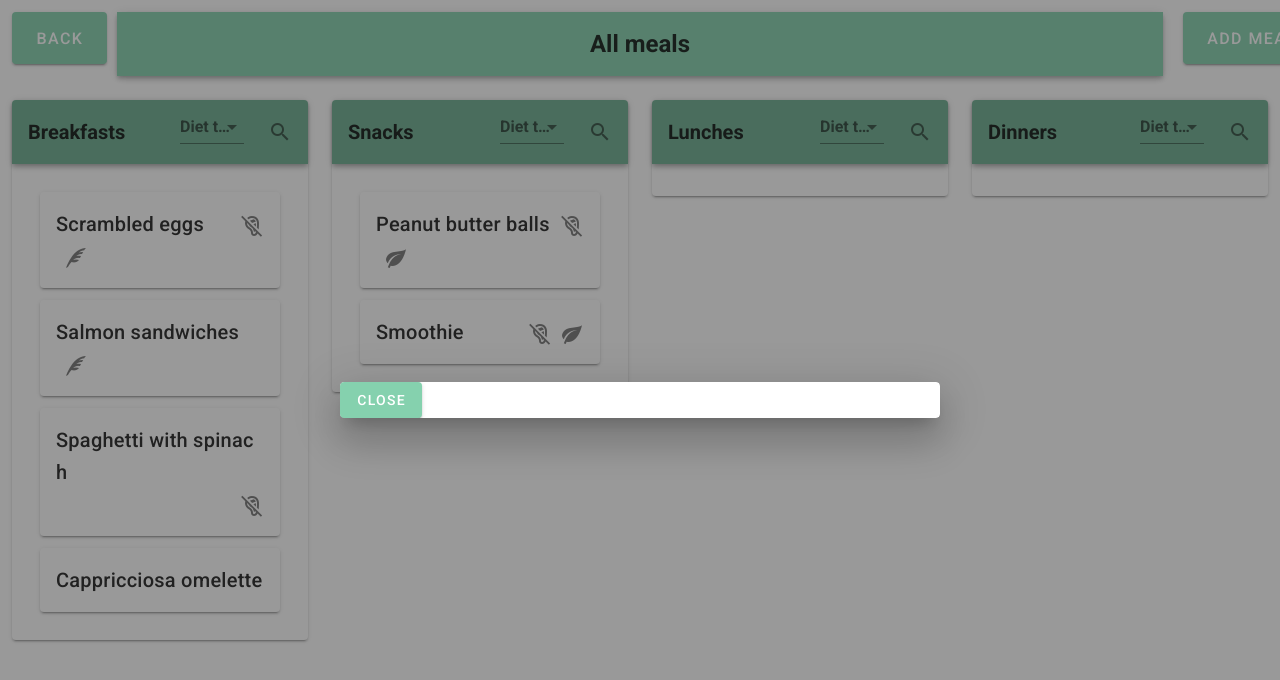
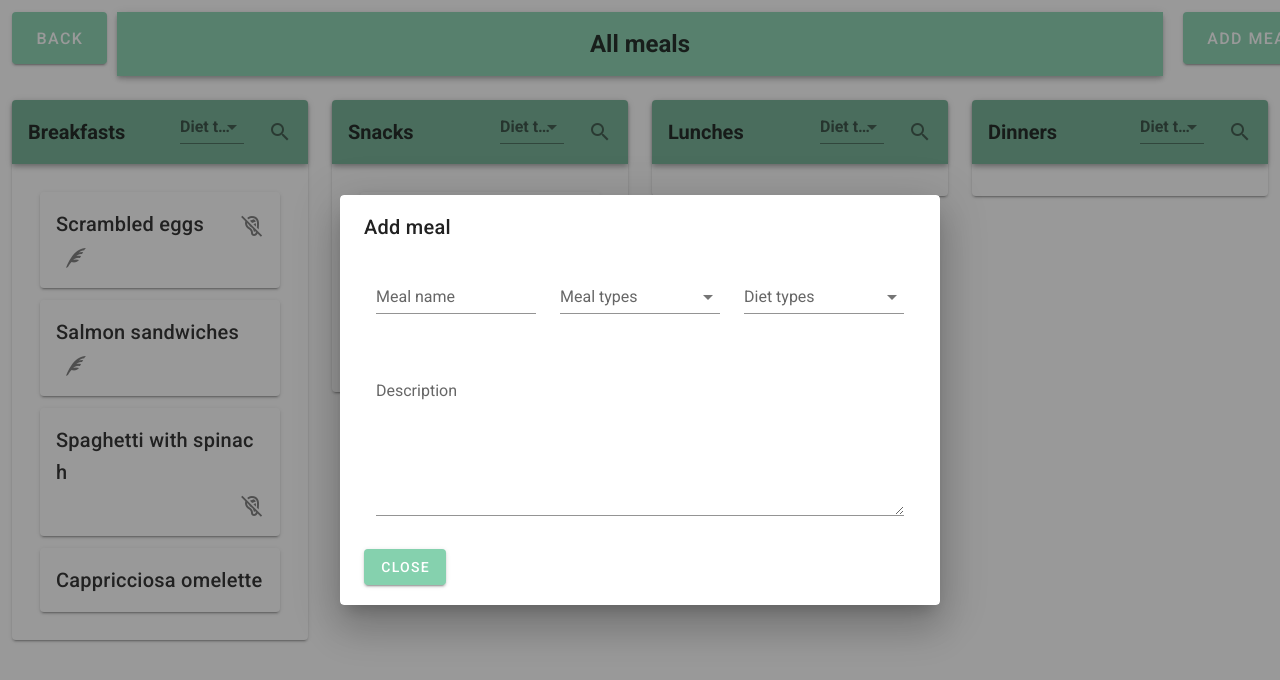
Before and after one commit to skoones/Plates, a Vue app in the folder frontend/: page /browse in a window 1280 px wide. Both pictures are taken after a click on the button "ADD MEAL". Shown: the top 680 px of the page. Built offline with nearby package versions, Linux system fonts and the light colour scheme.

Commit message:
Finished 'add meal popup'

```diff
--- a/frontend/src/components/AddMealPopup.vue
+++ b/frontend/src/components/AddMealPopup.vue
@@ -7,23 +7,49 @@
         </v-btn>
       </template>
       <v-card>
-        <v-btn class="primary" @click="dialog = false">
-          Close
-        </v-btn>
+        <v-card-title>
+          Add meal
+        </v-card-title>
+        <v-card-text>
+          <v-container>
+            <v-row>
+              <v-col cols="4"> <!-- TODO - add checking if required is input -->
+                <v-text-field label="Meal name" required></v-text-field>
+              </v-col>
+              <v-col cols="4">
+                <v-select v-model="selectedTypes" :items="mealTypes" label="Meal types" multiple></v-select>
+              </v-col>
+              <v-col cols="4">
+                <v-select v-model="selectedTypes" :items="dietTypes" label="Diet types" multiple></v-select>
+              </v-col>
+              <v-col cols="12">
+                <v-textarea label="Description"></v-textarea>
+              </v-col>
+            </v-row>
+          </v-container>
+          <v-btn class="primary" @click="dialog = false">
+            Close
+          </v-btn>
+        </v-card-text>
       </v-card>
     </v-dialog>
   </div>
 </template>
 
 <script>
+import {DIETS, MEAL_TYPES} from "@/constants";
+
 export default {
   name: "AddMealPopup",
 
   data() {
     return {
-      dialog: false
+      dialog: false,
+      mealTypes: MEAL_TYPES,
+      dietTypes: DIETS,
+      selectedTypes: [],
+      selectedDiets: []
     }
-
   }
 }
 </script>
--- a/frontend/src/constants.js
+++ b/frontend/src/constants.js
@@ -7,6 +7,7 @@ export const SNACK_1 = 'snack 1';
 export const SNACK_2 = 'snack 2';
 export const LUNCH = 'lunch';
 export const DINNER = 'dinner';
+export const SNACK = 'snack';
 
 export const MEAL_TYPE_TO_ICON = new Map([
     [BREAKFAST, 'mdi-toaster'],
@@ -25,6 +26,12 @@ export const DAYS_OF_WEEK = [
     'Sunday'
 ];
 
+export const MEAL_TYPES = [
+    BREAKFAST,
+    SNACK,
+    LUNCH,
+    DINNER
+]
 export const DAILY_MEALS = [
     BREAKFAST,
     SNACK_1,
```
